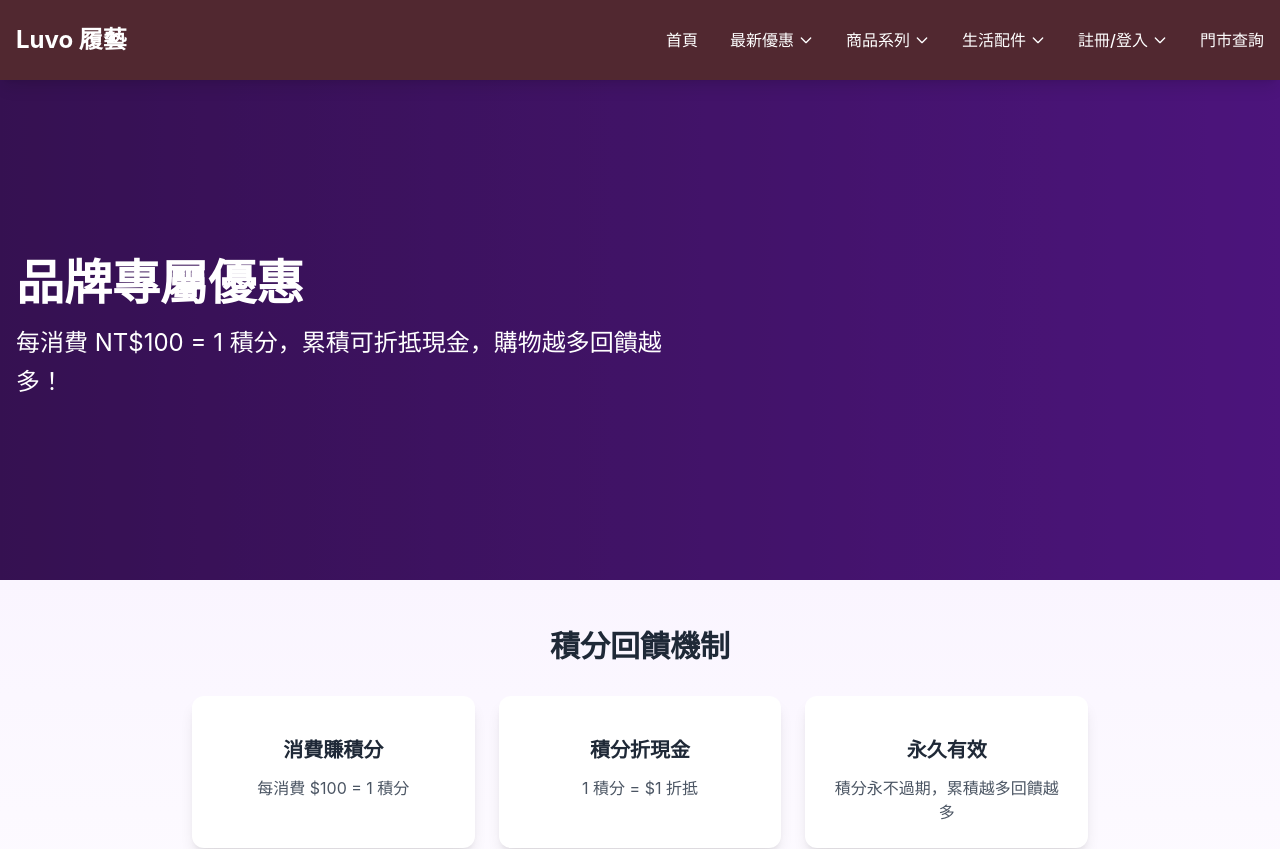
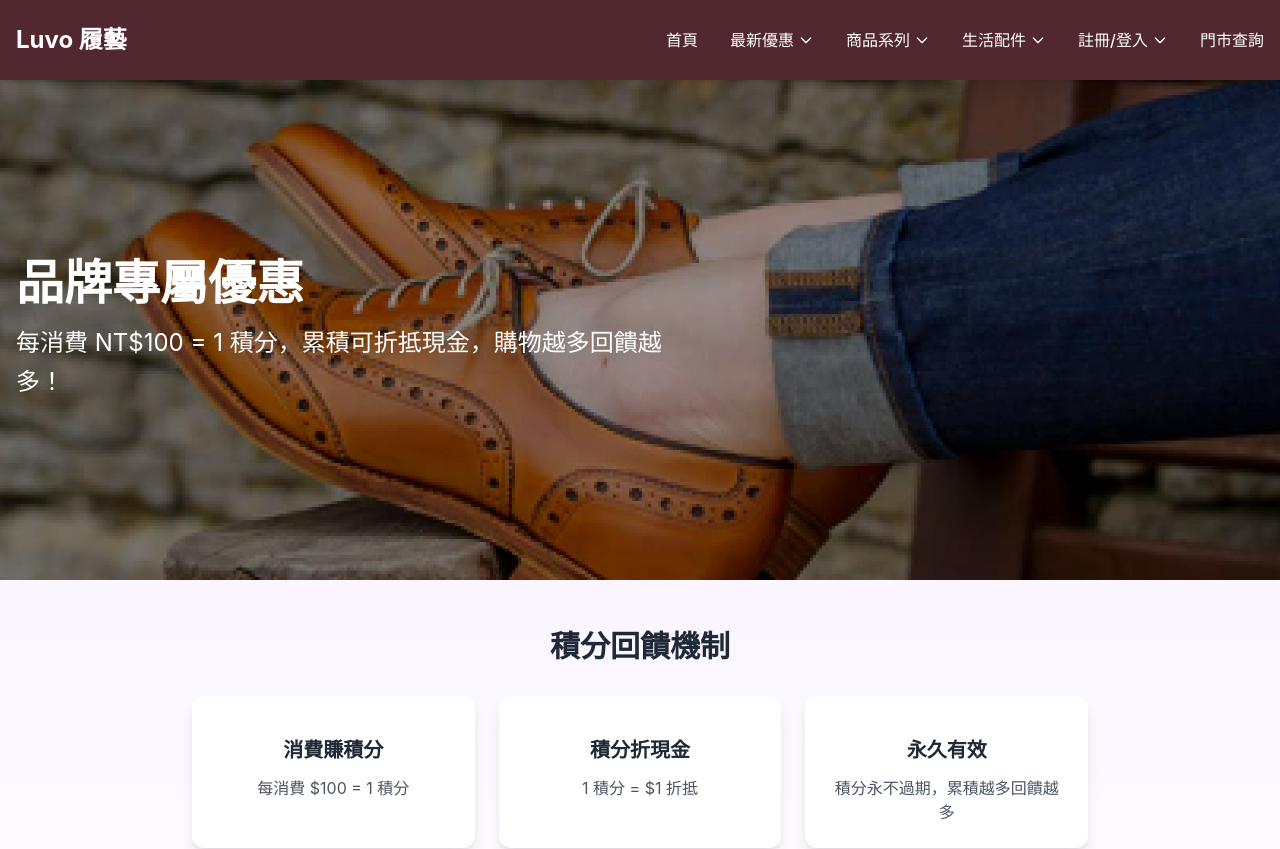
Before and after one commit to tinachen0326/luvo-ecommerce, a Vue app: page /brand in a window 1280 px wide. Shown: the top 849 px of the page. Built offline with nearby package versions, Linux system fonts and the light colour scheme.

Commit message:
新增品牌專屬優惠形象圖

```diff
--- a/src/views/Brand.vue
+++ b/src/views/Brand.vue
@@ -4,6 +4,12 @@
     <section
       class="relative h-[500px] overflow-hidden bg-gradient-to-r from-purple-900 to-purple-700"
     >
+    <!-- 背景圖片-->
+    <img
+        src="/images/brand-hero.jpg"
+        alt="品牌專屬優惠"
+        class="w-full h-full object-cover"
+      />
       <div class="absolute inset-0 bg-black/40 flex items-center">
         <div class="container mx-auto px-4">
           <div class="max-w-2xl text-white">
```
Also changed, not shown: public/images/brand-hero.jpg (added).
